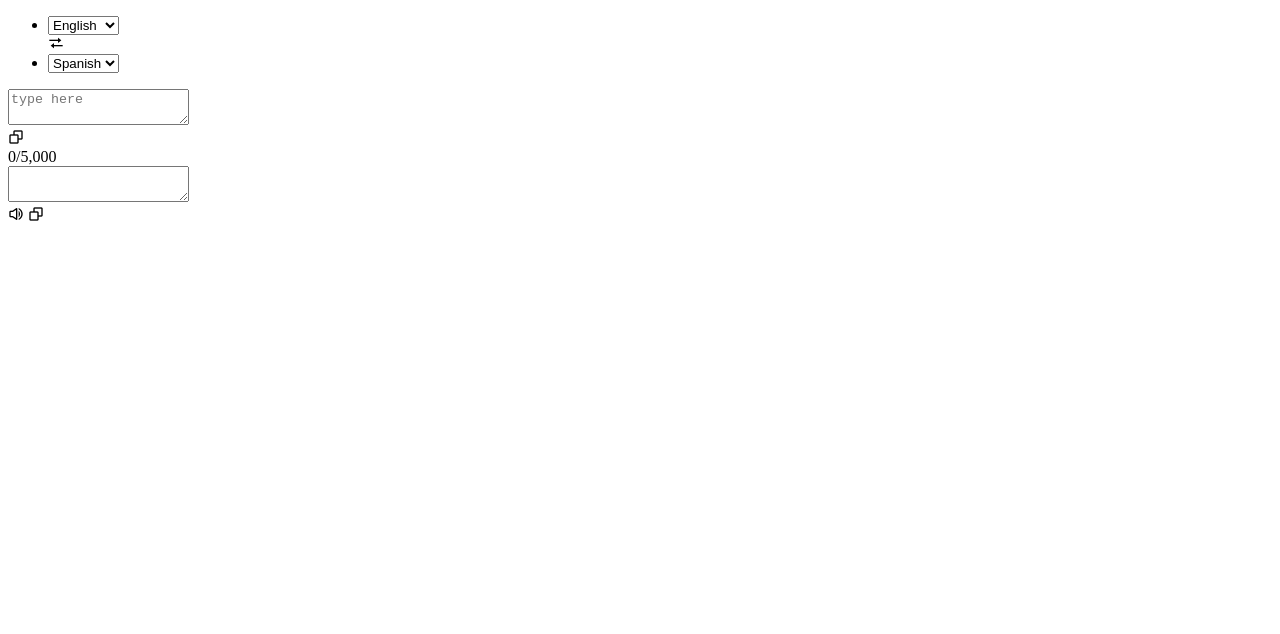
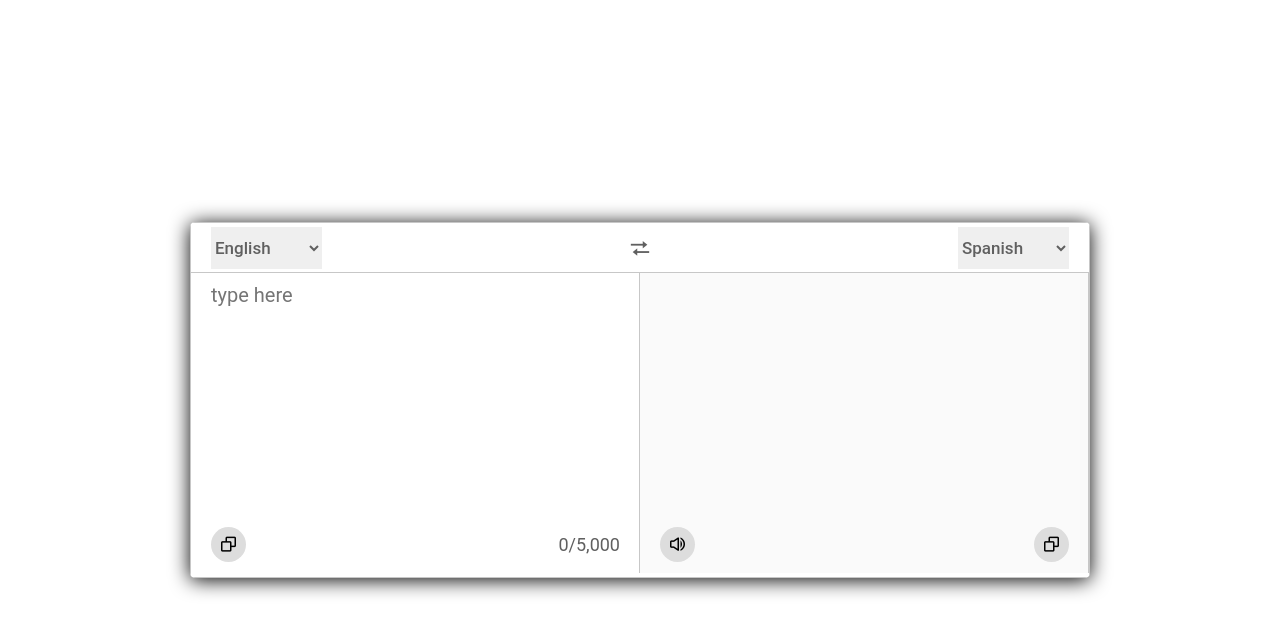
Before and after one commit to Hrios05/LanguageTranslator, a plain HTML site: page index.html in a window 1280 px wide. Drawn offline with nearby package versions, Linux system fonts and the light colour scheme.

Commit message:
Added Main

```diff
--- a/index.html
+++ b/index.html
@@ -19,17 +19,13 @@
                 <li>
                     <!-- //select gives options -->
                     <select>
-                        <option value="en-GB">English</option>
-                        <option value="en-GB">Spanish</option>
-                        <option value="en-GB">French</option>
+
                     </select>
                 </li>
                 <li class="bx bx-transfer"></li>
                 <li>
                     <select>
-                        <option value="en-GB">Spanish</option>
-                        <option value="en-GB">English</option>
-                        <option value="en-GB">French</option>
+
                     </select>
                 </li>
             </ul>
@@ -42,7 +38,7 @@
                     </div>
                 </div>
                 <div class="propertytrans">
-                    <textarea class="toTranslate"></textarea>
+                    <textarea class="toTranslate" disabled></textarea>
                     <div class="icons">
                         <span class="bx bx-volume-full"></span>
                         <span class="bx bx-copy"></span>
@@ -54,6 +50,7 @@
             </div>
         </div>
     </div>
-
+<script src="./language.js"></script>
+<script src="./main.js"></script>
 </body>
 </html>
--- /dev/null
+++ b/language.js
@@ -0,0 +1,99 @@
+const language = {
+    "am-ET": "Amharic",
+    "ar-SA": "Arabic",
+    "be-BY": "Bielarus",
+    "bem-ZM": "Bemba",
+    "bi-VU": "Bislama",
+    "bjs-BB": "Bajan",
+    "bn-IN": "Bengali",
+    "bo-CN": "Tibetan",
+    "br-FR": "Breton",
+    "bs-BA": "Bosnian",
+    "ca-ES": "Catalan",
+    "cop-EG": "Coptic",
+    "cs-CZ": "Czech",
+    "cy-GB": "Welsh",
+    "da-DK": "Danish",
+    "dz-BT": "Dzongkha",
+    "de-DE": "German",
+    "dv-MV": "Maldivian",
+    "el-GR": "Greek",
+    "en-GB": "English",
+    "es-ES": "Spanish",
+    "et-EE": "Estonian",
+    "eu-ES": "Basque",
+    "fa-IR": "Persian",
+    "fi-FI": "Finnish",
+    "fn-FNG": "Fanagalo",
+    "fo-FO": "Faroese",
+    "fr-FR": "French",
+    "gl-ES": "Galician",
+    "gu-IN": "Gujarati",
+    "ha-NE": "Hausa",
+    "he-IL": "Hebrew",
+    "hi-IN": "Hindi",
+    "hr-HR": "Croatian",
+    "hu-HU": "Hungarian",
+    "id-ID": "Indonesian",
+    "is-IS": "Icelandic",
+    "it-IT": "Italian",
+    "ja-JP": "Japanese",
+    "kk-KZ": "Kazakh",
+    "km-KM": "Khmer",
+    "kn-IN": "Kannada",
+    "ko-KR": "Korean",
+    "ku-TR": "Kurdish",
+    "ky-KG": "Kyrgyz",
+    "la-VA": "Latin",
+    "lo-LA": "Lao",
+    "lv-LV": "Latvian",
+    "men-SL": "Mende",
+    "mg-MG": "Malagasy",
+    "mi-NZ": "Maori",
+    "ms-MY": "Malay",
+    "mt-MT": "Maltese",
+    "my-MM": "Burmese",
+    "ne-NP": "Nepali",
+    "niu-NU": "Niuean",
+    "nl-NL": "Dutch",
+    "no-NO": "Norwegian",
+    "ny-MW": "Nyanja",
+    "ur-PK": "Pakistani",
+    "pau-PW": "Palauan",
+    "pa-IN": "Panjabi",
+    "ps-PK": "Pashto",
+    "pis-SB": "Pijin",
+    "pl-PL": "Polish",
+    "pt-PT": "Portuguese",
+    "rn-BI": "Kirundi",
+    "ro-RO": "Romanian",
+    "ru-RU": "Russian",
+    "sg-CF": "Sango",
+    "si-LK": "Sinhala",
+    "sk-SK": "Slovak",
+    "sm-WS": "Samoan",
+    "sn-ZW": "Shona",
+    "so-SO": "Somali",
+    "sq-AL": "Albanian",
+    "sr-RS": "Serbian",
+    "sv-SE": "Swedish",
+    "sw-SZ": "Swahili",
+    "ta-LK": "Tamil",
+    "te-IN": "Telugu",
+    "tet-TL": "Tetum",
+    "tg-TJ": "Tajik",
+    "th-TH": "Thai",
+    "ti-TI": "Tigrinya",
+    "tk-TM": "Turkmen",
+    "tl-PH": "Tagalog",
+    "tn-BW": "Tswana",
+    "to-TO": "Tongan",
+    "tr-TR": "Turkish",
+    "uk-UA": "Ukrainian",
+    "uz-UZ": "Uzbek",
+    "vi-VN": "Vietnamese",
+    "wo-SN": "Wolof",
+    "xh-ZA": "Xhosa",
+    "yi-YD": "Yiddish",
+    "zu-ZA": "Zulu"
+}
--- /dev/null
+++ b/main.js
@@ -0,0 +1,14 @@
+let langOption = document.querySelectorAll('select');
+langOption.forEach((get, con) =>{
+    for (let countryCode in language){
+        let selected;
+        if (con==0 && countryCode == "en-GB"){
+            selected = "selected";
+        }
+        else if(con==1 && countryCode == "es-ES"){
+            selected = "selected";
+        }
+        let option = `<option value= "${countryCode}" ${selected}>${language[countryCode]}</option>`;
+        get.insertAdjacentHTML('beforeend', option);
+    }
+})
--- a/style.css
+++ b/style.css
@@ -0,0 +1,104 @@
+*{
+    margin:0;
+    padding:0;
+    box-sizing: border-box;
+    font-family: 'roboto', sans-serif;
+}
+body{
+    height: 100vh;
+    background: white;
+    display: flex;
+    justify-content: center;
+    align-items: center;
+}
+.container{
+    width: 900px;
+    background: white;
+    box-shadow: 0 2px 20px rgb(0, 0, .2);
+    border-radius: 5px;
+    overflow: hidden;
+}
+.translator_prop{
+    border: 1px solid #c7c7c7;
+}
+.translator_prop .n_item{
+    display: flex;
+    width: 100%;
+    height: 50px;
+    justify-content: space-between;
+    align-items: center;
+    list-style: none;
+    border-bottom: 1px solid #c7c7c7;
+    padding: 0 20px;
+
+}
+.translator_prop .n_item li select{
+   outline: none;
+   border-style:none;
+   padding: 10px 0;
+   font-size: 17px;
+   font-weight: 500;
+   color: #606060;
+}
+.translator_prop .n_item li select:hover{
+    color: #111;
+}
+.bx-transfer{
+    font-size: 22px;
+    color: #606060;
+    cursor: pointer;
+}
+.bx-transfer:hover{
+    color: #111;
+}
+.writebox{
+    display: flex;
+}
+.propertyfrom, .propertytrans{
+    width: 100%;
+    position:relative;
+}
+.writebox textarea{
+    width: 100%;
+    height: 300px;
+    border-style: none;
+    outline:none;
+    resize: none;
+    padding: 10px 20px;
+    font-size: 20px;
+    color: #606060;
+    position: relative;
+}
+.writebox textarea:nth-child(1){
+    border-right: 1px solid #c7c7c7;
+}
+.writebox .icons{
+    position: absolute;
+    right: 0;
+    bottom: 0;
+    display: flex;
+    width: 100%;
+    justify-content: space-between;
+    align-items: center;
+    padding: 15px 20px;
+}
+.icons .bx{
+    width: 35px;
+    height: 35px;
+    background: #ddd;
+    text-align: center;
+    line-height: 35px;
+    font-size: 18px;
+    color: #000;
+    border-radius: 50%;
+    cursor: pointer;
+    transition: all .2s ease-out;
+}
+.icons .bx:hover{
+    background: #606060;
+    color: #ddd;
+}
+.code_length{
+    font-size: 18px;
+    color: #606060;
+}
```
